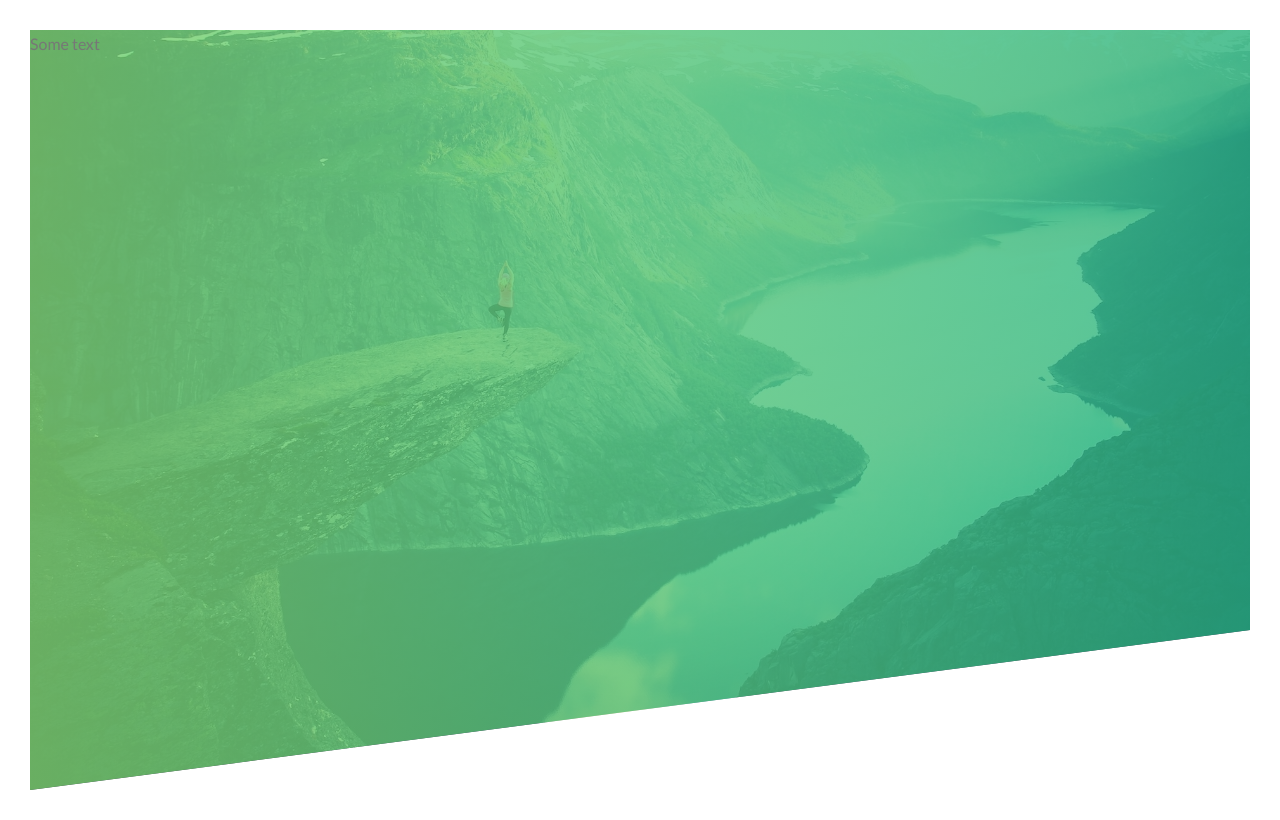
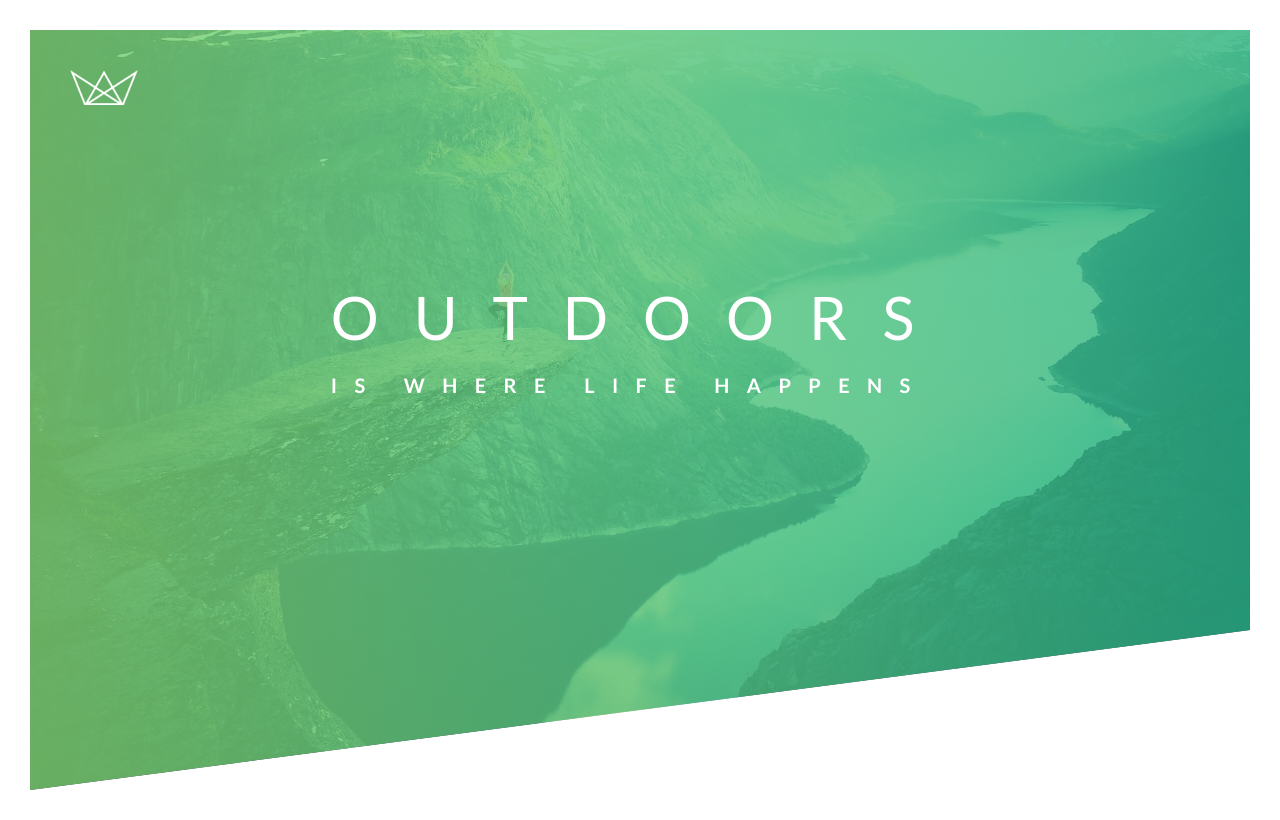
Before and after one commit to trinhminhnhat/html-css-natours, a plain HTML site: page index.html in a window 1280 px wide. Drawn offline with Linux system fonts and the light colour scheme.

Commit message:
style: header

```diff
--- a/css/style.css
+++ b/css/style.css
@@ -34,4 +34,41 @@ body {
     background-size: cover;
     background-position: top;
     clip-path: polygon(0 0, 100% 0, 100% 75vh, 0 100%);
+    position: relative;
 }
+
+.logo-box {
+    position: absolute;
+    top: 40px;
+    left: 40px;
+}
+
+.logo {
+    height: 35px;
+}
+
+.text-box {
+    position: absolute;
+    top: 40%;
+    left: 50%;
+    transform: translate(-50%, -50%);
+}
+
+.heading-primary {
+    color: #fff;
+    text-transform: uppercase;
+}
+
+.heading-primary-main {
+    display: block;
+    font-size: 60px;
+    font-weight: 400;
+    letter-spacing: 35px;
+}
+
+.heading-primary-sub {
+    display: block;
+    font-size: 20px;
+    font-weight: 700;
+    letter-spacing: 17.4px;
+}
--- a/index.html
+++ b/index.html
@@ -14,7 +14,16 @@
 
 <body>
     <header class="header">
-        Some text
+        <div class="logo-box">
+            <img src="img/logo-white.png" alt="Logo" class="logo">
+        </div>
+        <div class="text-box">
+            <h1 class="heading-primary">
+                <span class="heading-primary-main">Outdoors</span>
+                <span class="heading-primary-sub">is where life happens</span>
+            </h1>
+        </div>
+
     </header>
 </body>
 
```
